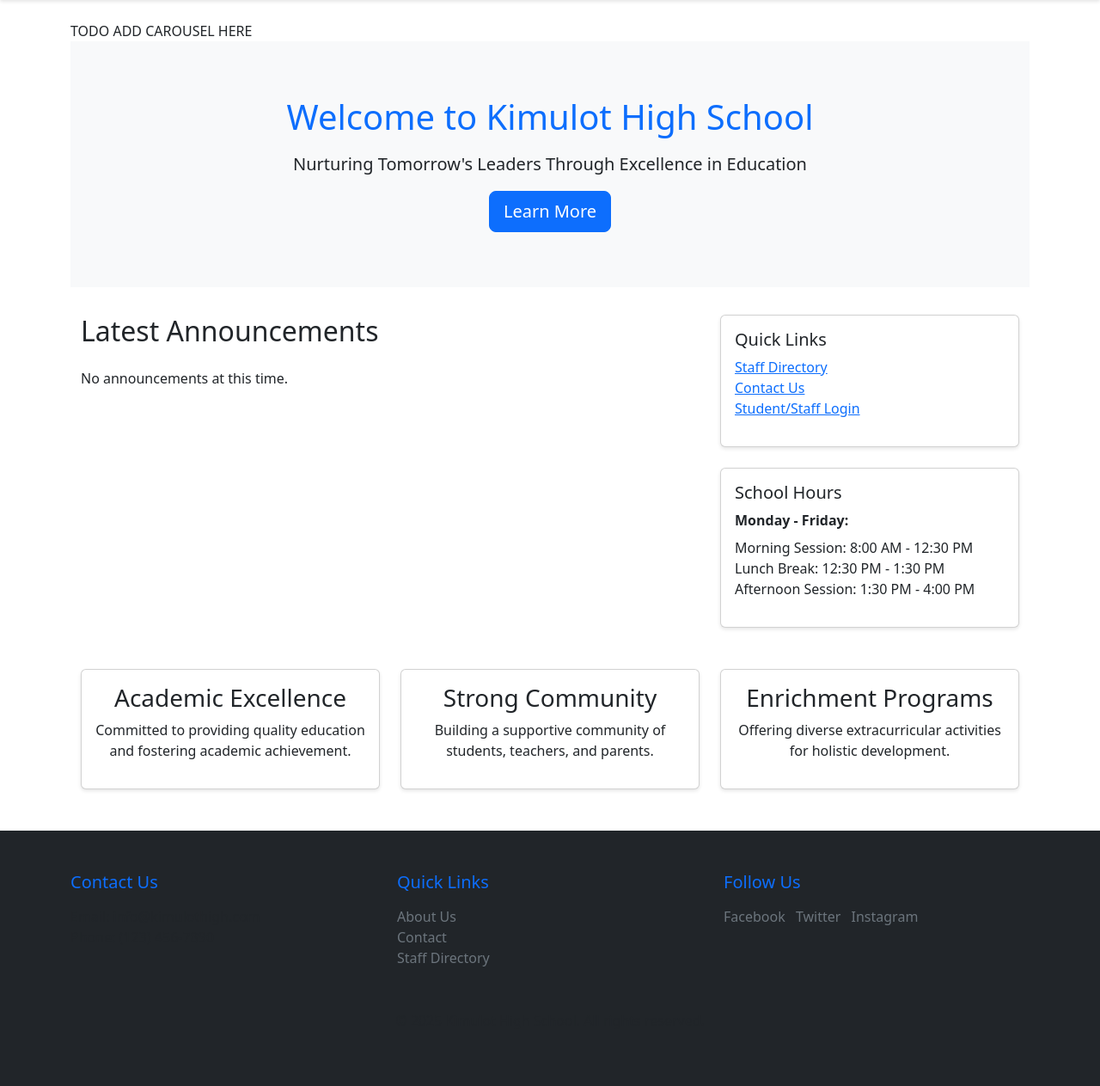
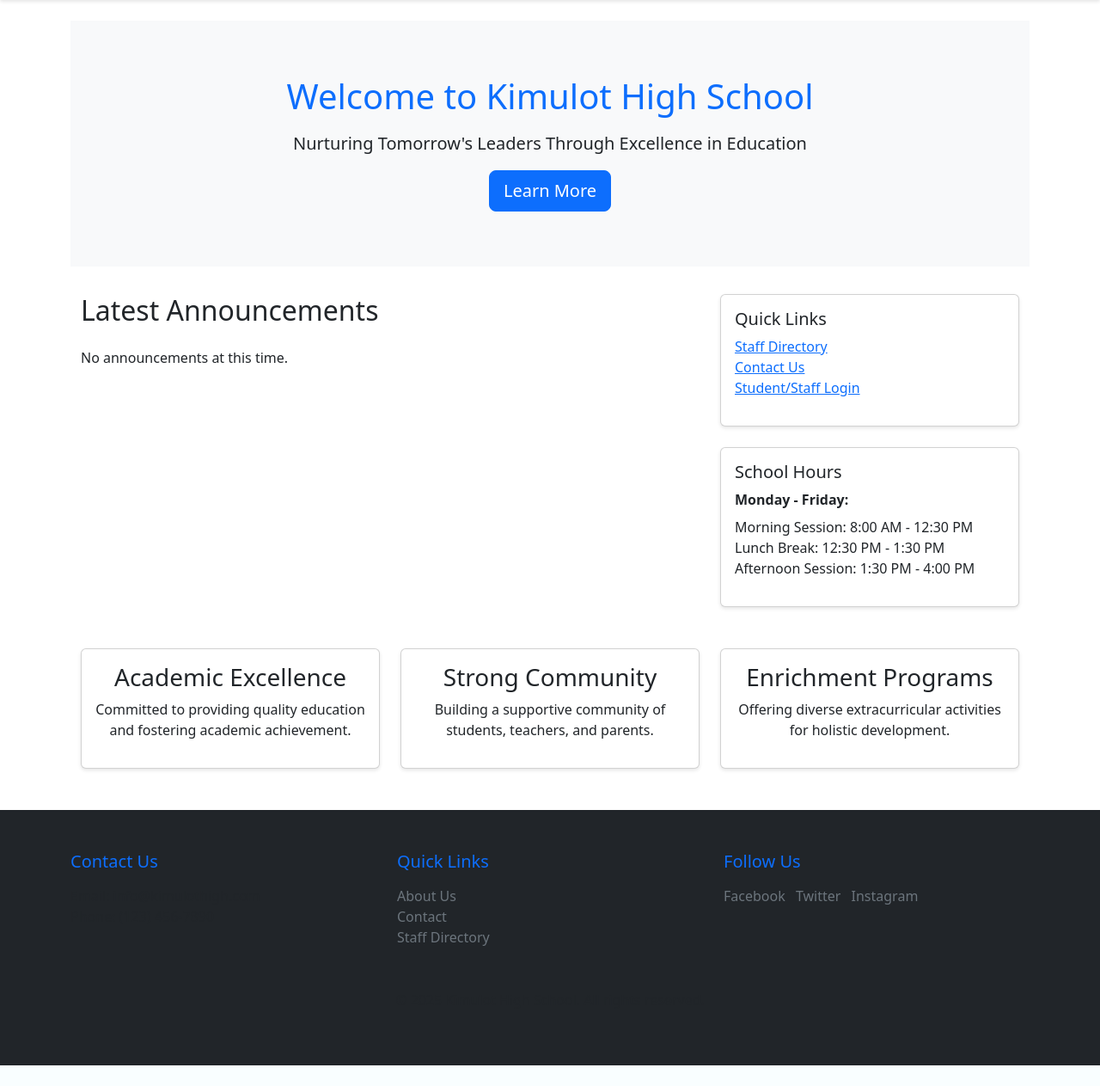
Before and after one commit to abnasity/KIMZ-HIGH-SCHOOL, a Flask app: page / in a window 1280 px wide. Shown: the part 147-1410 px from the top of the page at 86% size. After the commit the page ends 1386 px from the top, so only its background shows below. Run offline with Flask 3, Linux system fonts and the light colour scheme; data that the repository does not hold is empty.

Commit message:
add TODO

```diff
--- a/app/templates/public/index.html
+++ b/app/templates/public/index.html
@@ -2,7 +2,7 @@
 
 {% block content %}
 
-TODO  ADD CAROUSEL HERE
+ <!-- TODO  ADD CAROUSEL HERE -->
 
 <!-- Hero Section -->
 <section class="hero">
```
